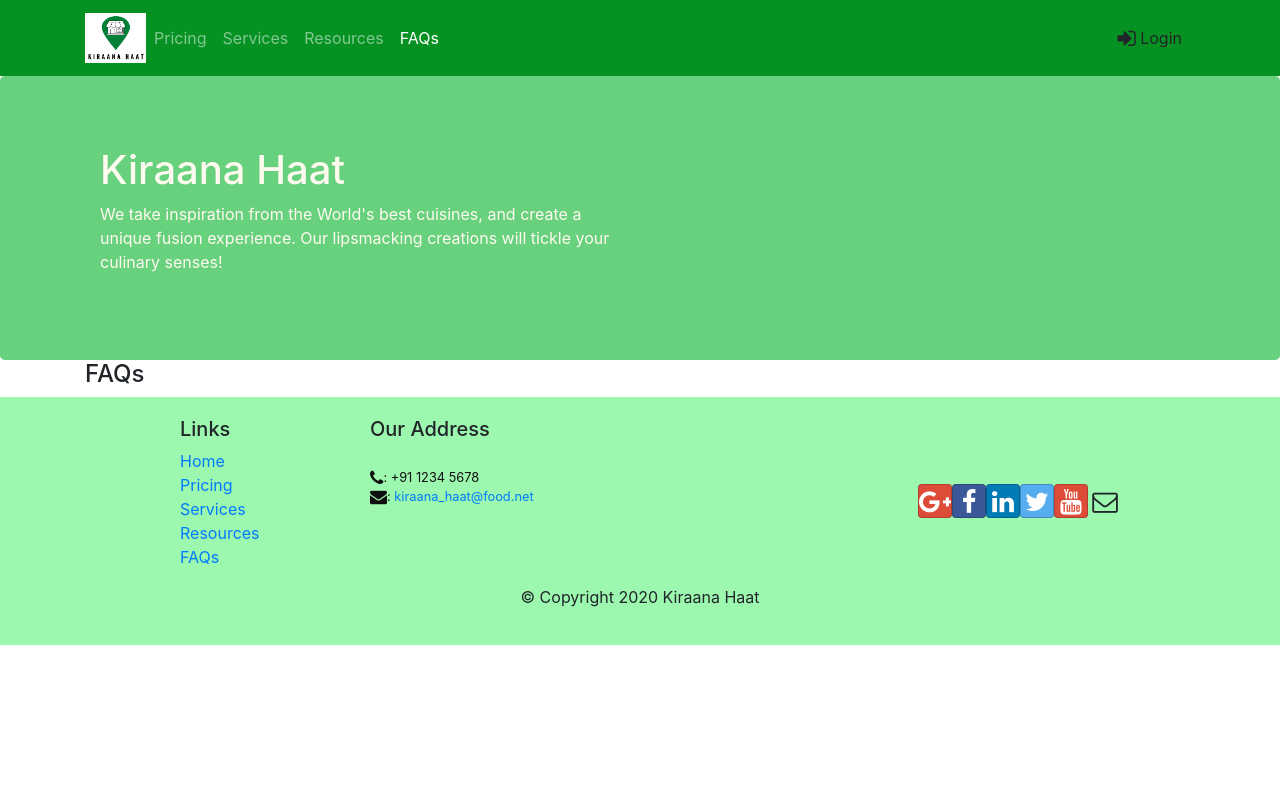
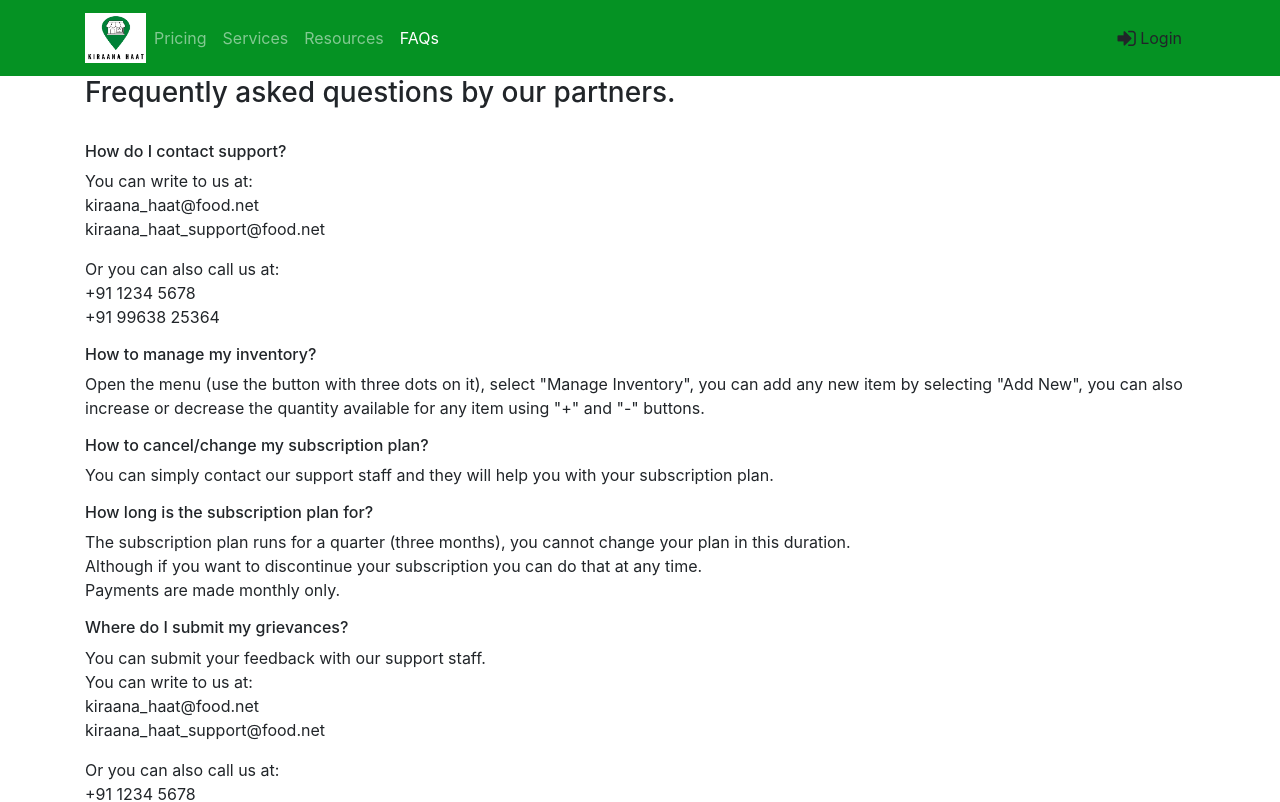
Before and after one commit to nikhil03singh/Kiraana-haat, a React (Create React App) app: page /faqs in a window 1280 px wide. Shown: the top 802 px of the page. Built offline with nearby package versions, Linux system fonts and the light colour scheme.

Commit message:
added faqs and resources content

```diff
--- a/src/components/FAQsComponent.js
+++ b/src/components/FAQsComponent.js
@@ -3,7 +3,19 @@ import React from 'react';
 function FAQs(props) {
     return(
         <div className="container">
-            <h4>FAQs</h4>
+            <h3>Frequently asked questions by our partners.</h3><br></br>
+            <h6>How do I contact support?</h6>
+            <p>You can write to us at:<br></br>kiraana_haat@food.net<br></br>kiraana_haat_support@food.net</p>
+            <p>Or you can also call us at:<br></br>+91 1234 5678<br></br>+91 99638 25364</p>
+            <h6>How to manage my inventory?</h6>
+            <p>Open the menu (use the button with three dots on it), select "Manage Inventory", you can add any new item by selecting "Add New", you can also increase or decrease the quantity available for any item using "+" and "-" buttons.</p>
+            <h6>How to cancel/change my subscription plan?</h6>
+            <p>You can simply contact our support staff and they will help you with your subscription plan.</p>
+            <h6>How long is the subscription plan for?</h6>
+            <p>The subscription plan runs for a quarter (three months), you cannot change your plan in this duration. <br></br>Although if you want to discontinue your subscription you can do that at any time.<br></br>Payments are made monthly only.</p>
+            <h6>Where do I submit my grievances?</h6>
+            <p>You can submit your feedback with our support staff.<br></br>You can write to us at:<br></br>kiraana_haat@food.net<br></br>kiraana_haat_support@food.net</p>
+            <p>Or you can also call us at:<br></br>+91 1234 5678<br></br>+91 99638 25364</p>
         </div>
     );
 }
--- a/src/components/HeaderComponent.js
+++ b/src/components/HeaderComponent.js
@@ -1,4 +1,4 @@
-import React, { Component } from 'react';
+import React, { Component} from 'react';
 import { Navbar, NavbarBrand, Nav, NavbarToggler, Collapse, NavItem, Jumbotron, Button, Modal, ModalHeader, ModalBody, Form, FormGroup, Input, Label } from 'reactstrap';
 import { NavLink } from 'react-router-dom';
 
@@ -45,7 +45,7 @@ class Header extends Component {
         return (
             <div>
                 <Navbar dark expand="md">
-                <div className="container">
+                    <div className="container">
                         <NavbarToggler onClick={this.toggleNav} />
                         <NavbarBrand className="mr-auto" href="/">
                             <img
@@ -58,19 +58,19 @@ class Header extends Component {
                         <Collapse isOpen={this.state.isNavOpen} navbar>
                             <Nav navbar>
                                 <NavItem>
-                                    <NavLink className="nav-link" to="/pricing">Pricing
+                                    <NavLink className="nav-link" to="/pricing"> Pricing
                                     </NavLink>
                                 </NavItem>
                                 <NavItem>
-                                    <NavLink className="nav-link" to="/services">Services
+                                    <NavLink className="nav-link" to="/services"> Services
                                     </NavLink>
                                 </NavItem>
                                 <NavItem>
-                                    <NavLink className="nav-link" to="/resources">Resources
+                                    <NavLink className="nav-link" to="/resources"> Resources
                                     </NavLink>
                                 </NavItem>
                                 <NavItem>
-                                    <NavLink className="nav-link" to="/faqs">FAQs
+                                    <NavLink className="nav-link" to="/faqs"> FAQs
                                     </NavLink>
                                 </NavItem>
                             </Nav>
@@ -84,20 +84,7 @@ class Header extends Component {
                         </Collapse>
                     </div>
                 </Navbar>
-                <Jumbotron>
-                    <div className="container">
-                        <div className="row row-header">
-                            <div className="col-12 col-sm-6">
-                                <h1>Kiraana Haat</h1>
-                                <p>
-                                    We take inspiration from the World's best cuisines, and create
-                                    a unique fusion experience. Our lipsmacking creations will
-                                    tickle your culinary senses!
-                    </p>
-                            </div>
-                        </div>
-                    </div>
-                </Jumbotron>
+
                 <Modal isOpen={this.state.isModalOpen} toggle={this.toggleModal}>
                     <ModalHeader toggle={this.toggleModal}>Login</ModalHeader>
                     <ModalBody>
--- a/src/components/HomeComponent.js
+++ b/src/components/HomeComponent.js
@@ -1,9 +1,23 @@
 import React from 'react';
+import {Jumbotron} from 'reactstrap';
 
 function Home(props) {
     return (
+        <div>
+        <Jumbotron>
+                    <div className="container">
+                        <div className="row row-header">
+                            <div className="col-12 col-sm-6">
+                                <h1>Kiraana Haat</h1>
+                                <p>
+                                    Want to see your business grow? Kiraana Haat offers seller oriented opportunities
+                                    at the lowest price possible. TRY IT NOW to embark your journey to success.
+                    </p>
+                            </div>
+                        </div>
+                    </div>
+        </Jumbotron>
         <div class="container">
-
             <div class="centr">
             <div class="col-12 order-sm-center">
                     <h3>Why use Kiraana Haat?</h3>
@@ -50,6 +64,7 @@ function Home(props) {
                 </div>
             </div>
     </div>
+    </div>
     )
 }
 
--- a/src/components/ResourcesComponent.js
+++ b/src/components/ResourcesComponent.js
@@ -3,7 +3,17 @@ import React, { Component } from 'react';
 function Resources(props) {
     return(
         <div className="container">
-            <h4>Resources</h4>
+            <h3>Welcome to selling with Kiraana-Haat!!!</h3><br></br>
+            <h5>We are more than happy to be partnered with you. </h5><br></br>
+            <h4>Let’s begin with, what is Kiraana-Haat?</h4>
+            <p>Kiraana-Haat is a start-up that aspires to be an ecommerce giant in the upcoming years.<br></br> With your help, it seems possible now.<br></br> Kiraana-Haat’s mission is to be the fastest grocery delivery platform throughout the country.</p>
+            <h4>What's in it for you?</h4>
+            <p>We work with a seller oriented approach, we make sure you get recognized for the good quality of your products. <br></br>You don't need to worry about managing your deliveries anymore, leave that to us, we will take care of it.<br></br>We help you keep track of your growth, after all business is all about growing.<br></br>Keep track of your order history, as well as returns and exchanges.</p>
+            <h4>Registration Process.</h4>
+            <p>Kiraana-Haat provides the sellers a really simple way of registration, just go to "Login", click on "Register here", fill in some basic details (it is mandatory to have a GSTIN), and done you are a partner with Kiraana-Haat now.</p>
+            <h4>Payment Process.</h4>
+            <p>You can select out of any of our packages as per your requirement.<br></br>Payments can be made online using NetBanking.</p>
+            <h6>For any queries, head to our FAQS sections, if your query still remains unresolved contact our support team. </h6>
         </div>
     );
 }
```
